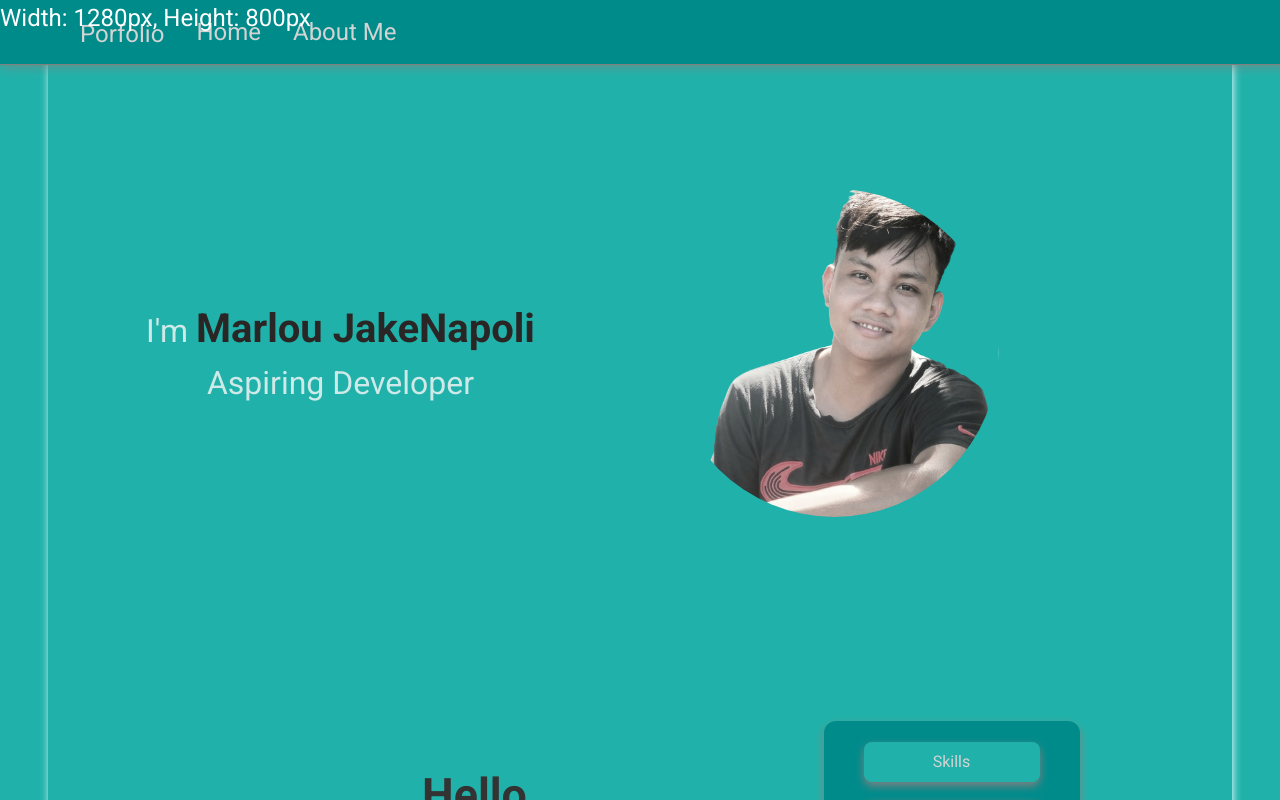
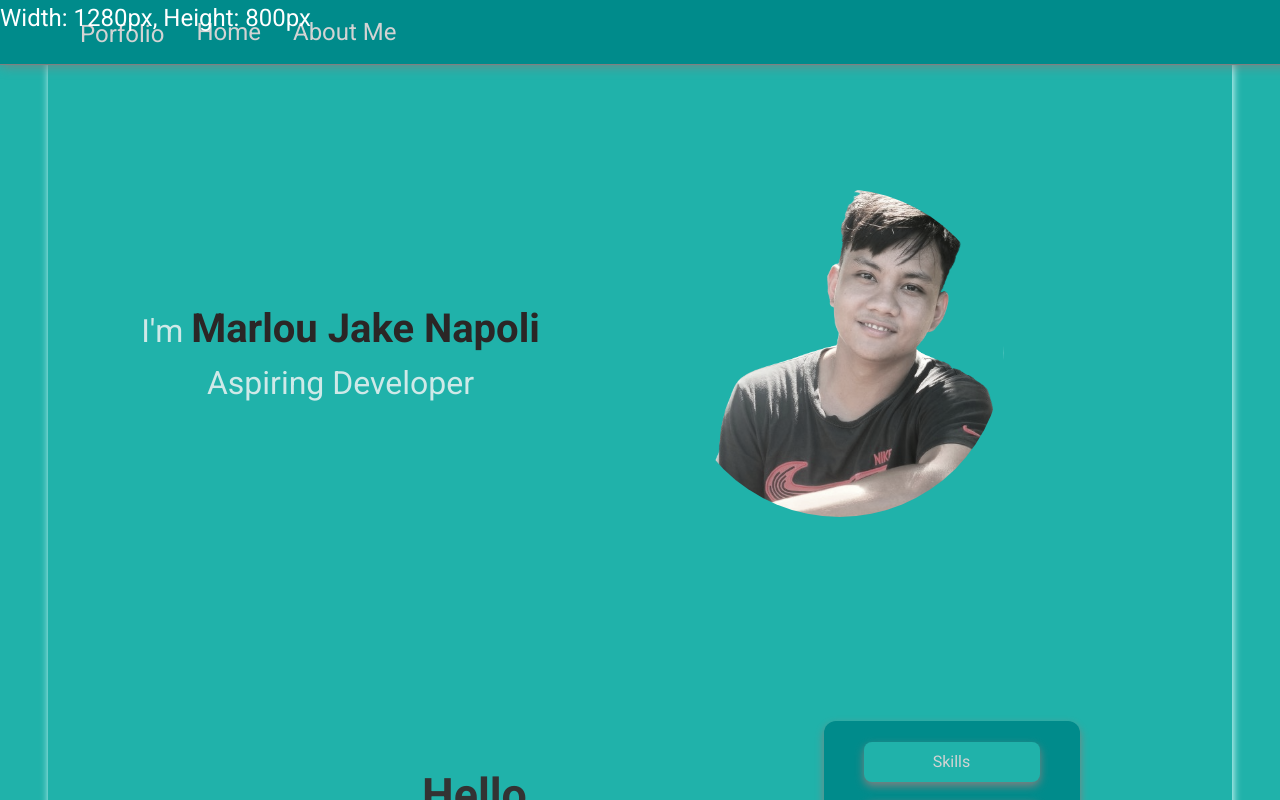
Before and after one commit to JakeJake05/Portfolio, a plain HTML site: page components/homepage/index.html in a window 1280 px wide. Shown: the top 800 px of the page. Drawn offline with Linux system fonts and the light colour scheme.

Commit message:
Revert Test

```diff
--- a/components/homepage/index.html
+++ b/components/homepage/index.html
@@ -61,7 +61,7 @@
            <section class="bodycontent">
                 <section class="profile">
                     <div class="introcontainer">
-                        <p class="intro">I'm <b class="name">Marlou JakeNapoli</b><br>Aspiring Developer</p>
+                        <p class="intro">I'm <b class="name">Marlou Jake Napoli</b><br>Aspiring Developer</p>
                     </div>
                     <figure class="imgcontainerinner">
                         <img class="myimage" src="../../images/profile_image.png" alt="Profile Image">
```
